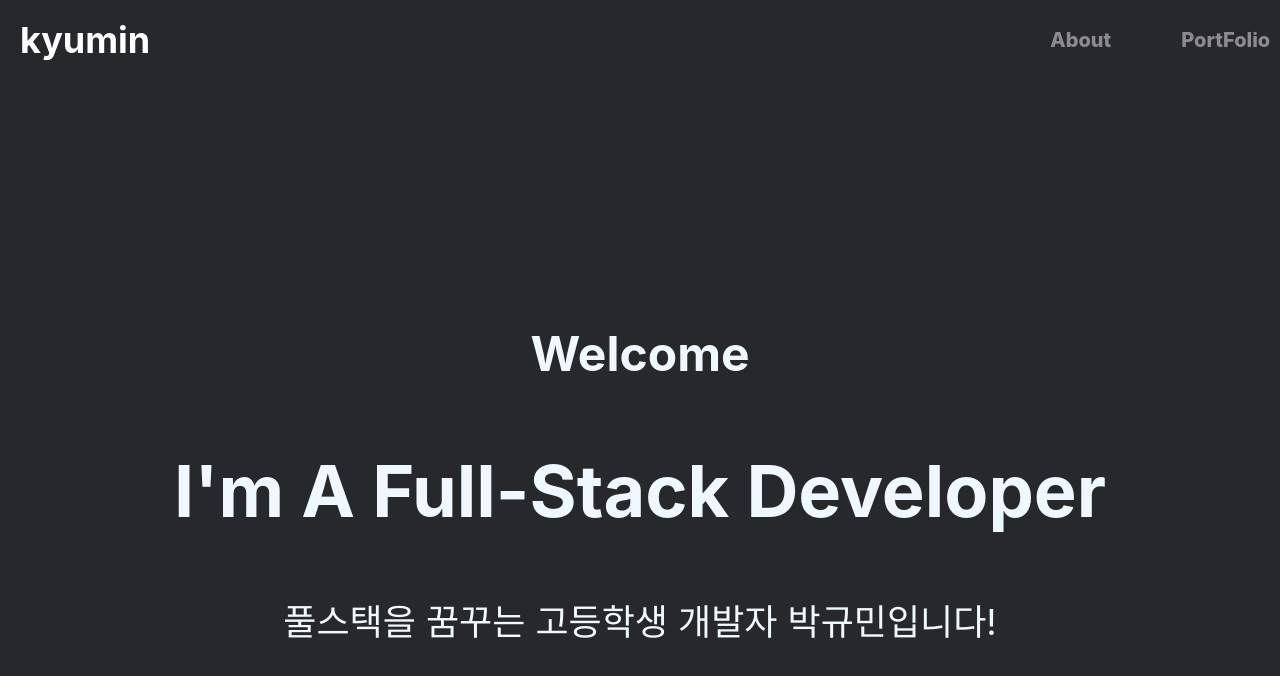
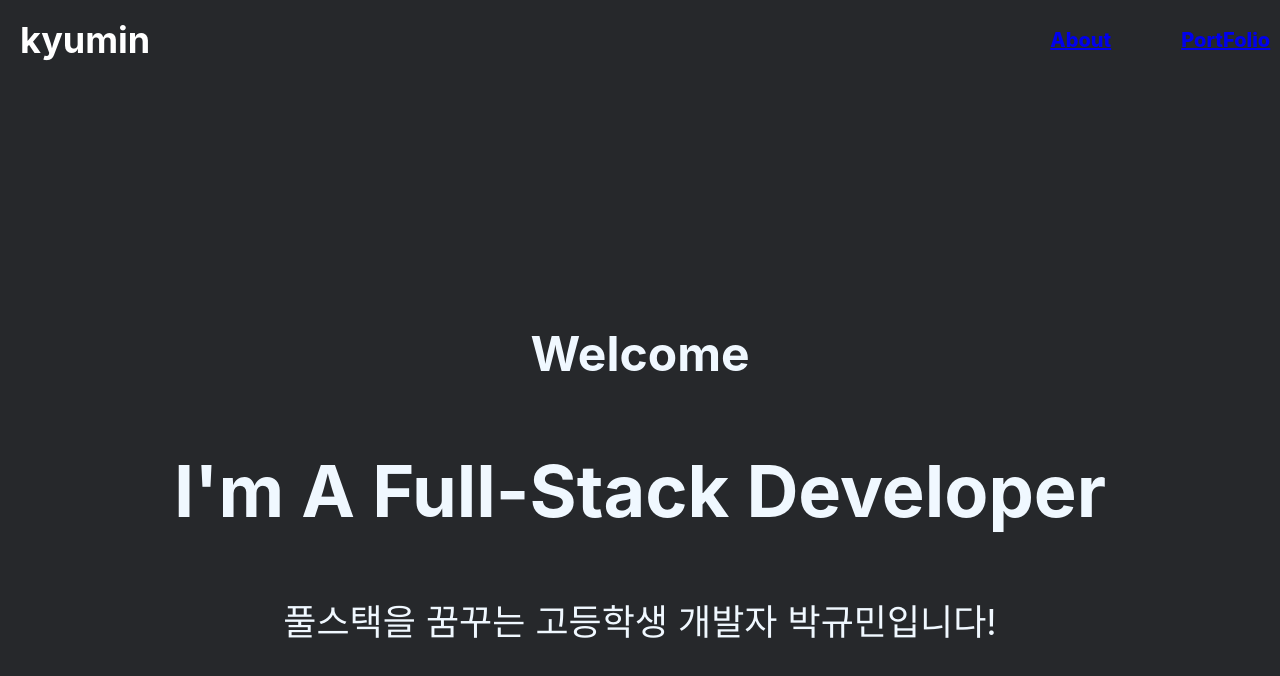
Before and after one commit to kyumin7487/REACTPF, a React (Create React App) app in the folder portfolio/: page / in a window 1280 px wide. Shown: the top 676 px of the page. Built offline with nearby package versions, Linux system fonts and the light colour scheme.

Commit message:
틀린부분 수정

```diff
--- a/portfolio/src/App.js
+++ b/portfolio/src/App.js
@@ -7,11 +7,11 @@ export default function start(){
            <h1>kyumin</h1>
            <nav className="nav">
                <ul>
-                   <li><a herf="about.js">About</a></li>
-                   <li><a herf="portfolio.js">PortFolio</a></li>
-                   <li><a herf="contact.js">Contact</a></li>
-                   <li><a herf="project.js">Project</a></li>
-                   <li><a herf="activity.js">Activity</a></li>
+                   <li><a href="about.js">About</a></li>
+                   <li><a href="portfolio.js">PortFolio</a></li>
+                   <li><a href="contact.js">Contact</a></li>
+                   <li><a href="project.js">Project</a></li>
+                   <li><a href="activity.js">Activity</a></li>
                </ul>
            </nav>
        </header>
```
